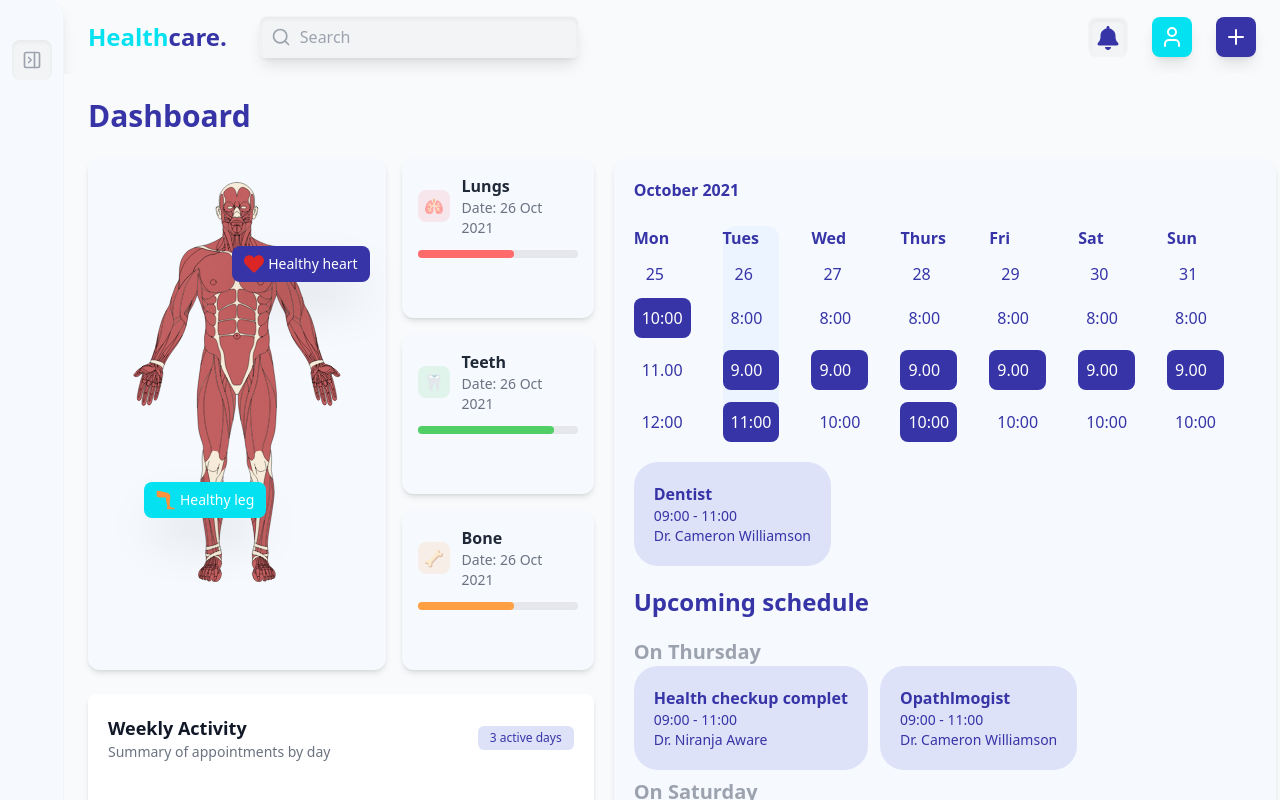
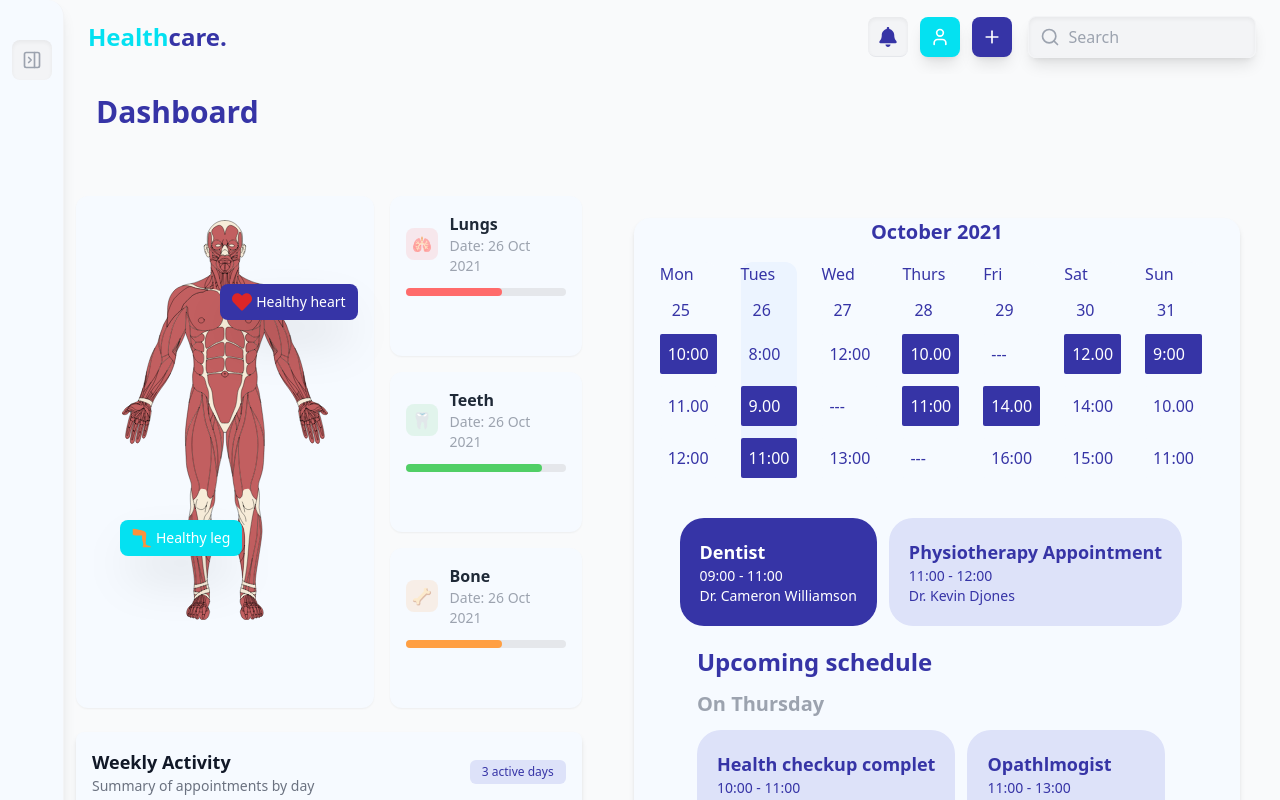
Before and after one commit to niranjan-aware/FitPeo, a React (Vite) app: page / in a window 1280 px wide. Shown: the top 800 px of the page. Built offline with nearby package versions, Linux system fonts and the light colour scheme.

Commit message:
completed

```diff
--- a/src/App.jsx
+++ b/src/App.jsx
@@ -9,7 +9,15 @@ export default function App() {
 
   return (
     <div className="main flex flex-row   bg-gray-50 ">
-      <Sidebar isOpen = {sidebarOpen} setIsOpen = {setSidebarOpen} />
+      <Sidebar isOpen={sidebarOpen} setIsOpen={setSidebarOpen} />
+
+  {sidebarOpen && (
+    <div
+      onClick={() => setSidebarOpen(false)}
+      className="fixed inset-0 bg-black/70 z-30 md:hidden"
+    />
+  )}
+
       <div className=" flex-1 flex flex-col overflow-hidden">
         <Header />
         <DashboardMainContent />
--- a/src/components/ActivityFeed.jsx
+++ b/src/components/ActivityFeed.jsx
@@ -15,8 +15,8 @@ export default function ActivityFeed() {
   const highestValue = Math.max(...weeklyStats.map((entry) => entry.count));
 
   return (
-    <div className=" bar-graph-container p-5 bg-white shadow-md rounded-lg">
-      <div className="flex justify-between items-center mb-6">
+    <div className=" bar-graph-container lg:p-4 md:p-3 sm:p-3 xs:p-4 bg-[#f6faff] shadow-md rounded-lg">
+      <div className="flex justify-between items-center lg:mb-6 md:mb-2">
         <div>
           <h3 className="title text-lg font-semibold text-gray-900">Weekly Activity</h3>
           <p className="description text-sm text-gray-500">Summary of appointments by day</p>
--- a/src/components/AnatomySection.jsx
+++ b/src/components/AnatomySection.jsx
@@ -5,15 +5,15 @@ import human from '../assets/View=Anterior, Dissection=Outer Muscles, Color=Yes.
 
 export default function AnatomySection() {
   return (
-    <div className="main-human-container bg-[#f6faff] rounded-xl p-6 shadow-md  transform transition-transform duration-300 hover:scale-95">
-      <div className="main-svg relative flex items-center justify-center ">
-        <img src={human} alt="human muscular body" className="human w-80  h-[400px]" />
-        <div className="health-indicator-heart flex flex-row absolute top-16 -right-2 rounded-lg text-white bg-[#3634a6] text-sm items-center px-3 py-2 space-x-1 hover:animate-bounce hover:duration-1000 shadow-2xl">
-          <FaHeart className='w-5 h-5 text-red-600'/>
-          <span>Healthy heart</span>
+    <div className="main-human-container bg-[#f6faff] rounded-xl lg:p-6 md:p-3  shadow-md xs:shadow-sm  transform transition-transform duration-300 hover:scale-95">
+      <div className="main-svg relative flex items-center justify-center w-full">
+        <img src={human} alt="human muscular body" className="human max-w-full h-auto object-contain lg:w-80 md:w-64 lg:h-[400px] md:h-[300px] sm:w-80 sm:h-64 xs:w-64 xs:h-64" />
+        <div className="health-indicator-heart flex flex-row absolute md:top-16  md:-right-2 sm:right-4 sm:top-12 xs:top-10 xs:right-10 xs:rounded-md xl:rounded-lg  text-white bg-[#3634a6] lg:text-sm md:text-xs xs:text-xs items-center lg:px-3 lg:py-2 md:px-1 md:py-1 space-x-1 hover:animate-bounce hover:duration-1000 shadow-2xl ">
+          <FaHeart className='lg:w-5 lg:h-5 md:w-3 md:h-3 xs:w-5 xs:h-5 text-red-600'/>
+          <span className=''>Healthy heart</span>
         </div>
-        <div className="health-indicator-leg flex flex-row absolute bottom-16 left-8 rounded-lg text-white bg-[#04e1f1] text-sm items-center px-3 py-2 space-x-1 hover:animate-bounce hover:duration-1000 shadow-2xl ">
-          <GiLeg className='w-5 h-5 text-orange-400'/>
+        <div className="health-indicator-leg flex flex-row absolute bottom-16 xl:left-5 xs:left-16 lg:left-4 md:left-8 sm:left-10 xs:rounded-md xl:rounded-lg text-white bg-[#04e1f1] lg:text-sm md:text-xs xs:text-xs  items-center lg:px-3 lg:py-2 md:px-1 sm:px-1 sm:py-1 md:py-1 space-x-1 hover:animate-bounce hover:duration-1000 shadow-2xl ">
+          <GiLeg className='lg:w-5 lg:h-5 md:w-3 md:h-3  text-orange-400'/>
           <span>Healthy leg</span>
         </div>
       </div>
--- a/src/components/CalendarView.jsx
+++ b/src/components/CalendarView.jsx
@@ -12,49 +12,49 @@ const calendarData = {
     {id: "Tues", day: "Tues", date: "26", apointments : [
       {time:"8:00",isScheduled:false,appt_details:{}},
       {time:"9.00",isScheduled:true,appt_details:{title:"Dentist", start_time:"09:00", end_time:"11:00", desc:"Dr. Cameron Williamson"}},
-      {time:"11:00",isScheduled:true,appt_details:{title:"Physiotherapy Appointment", start_time:"09:00", end_time:"11:00", desc:"Dr. Kevin Djones"}},]},
+      {time:"11:00",isScheduled:true,appt_details:{title:"Physiotherapy Appointment", start_time:"11:00", end_time:"12:00", desc:"Dr. Kevin Djones"}},]},
     {id: "wed", day: "Wed", date: "27", apointments : [
-      {time:"8:00",isScheduled:false,appt_details:{}},
-      {time:"9.00",isScheduled:true,appt_details:{title:"Dentist", start_time:"09:00", end_time:"11:00", desc:"Dr. Cameron Williamson"}},
-      {time:"10:00",isScheduled:false,appt_details:{}},
+      {time:"12:00",isScheduled:false,appt_details:{}},
+      {time:"---",isScheduled:false,appt_details:{}},
+      {time:"13:00",isScheduled:false,appt_details:{}},
     ]},
     {id: "thurs", day: "Thurs", date: "28", apointments : [
-      {time:"8:00",isScheduled:false,appt_details:{}},
-      {time:"9.00",isScheduled:true,appt_details:{title:"Health checkup complet", start_time:"09:00", end_time:"11:00", desc:"Dr. Niranja Aware"}},
-      {time:"10:00",isScheduled:true,appt_details:{title:"Opathlmogist", start_time:"09:00", end_time:"11:00", desc:"Dr. Cameron Williamson"}},
+      {time:"10.00",isScheduled:true,appt_details:{title:"Health checkup complet", start_time:"10:00", end_time:"11:00", desc:"Dr. Niranja Aware"}},
+      {time:"11:00",isScheduled:true,appt_details:{title:"Opathlmogist", start_time:"11:00", end_time:"13:00", desc:"Dr. Cameron Williamson"}},
+      {time:"---",isScheduled:false,appt_details:{}},
     ]},
     {id: "fri", day: "Fri", date: "29", apointments : [
-      {time:"8:00",isScheduled:false,appt_details:{}},
-      {time:"9.00",isScheduled:true,appt_details:{title:"Health checkup complete", start_time:"09:00", end_time:"11:00", desc:"Dr. Niranja Aware"}},
-      {time:"10:00",isScheduled:false,appt_details:{title:"Opathlmogist", start_time:"09:00", end_time:"11:00", desc:"Dr. Cameron Williamson"}},
+      {time:"---",isScheduled:false,appt_details:{}},
+      {time:"14.00",isScheduled:true,appt_details:{title:"Health checkup complete", start_time:"14:00", end_time:"15:00", desc:"Dr. Niranja Aware"}},
+      {time:"16:00",isScheduled:false,appt_details:{title:"Opathlmogist", start_time:"16:00", end_time:"18:00", desc:"Dr. Cameron Williamson"}},
     ]},
     {id: "sat", day: "Sat", date: "30", apointments : [
-      {time:"8:00",isScheduled:false,appt_details:{}},
-      {time:"9.00",isScheduled:true,appt_details:{title:"Cardiologist", start_time:"09:00", end_time:"11:00", desc:"Dr. Cameron Williamson"}},
-      {time:"10:00",isScheduled:false,appt_details:{title:"Neurologist", start_time:"09:00", end_time:"11:00", desc:"Dr. Cameron Williamson"}},
+      {time:"12.00",isScheduled:true,appt_details:{title:"Cardiologist", start_time:"12:00", end_time:"14:00", desc:"Dr. Cameron Williamson"}},
+      {time:"14:00",isScheduled:false,appt_details:{}},
+      {time:"15:00",isScheduled:false,appt_details:{title:"Neurologist", start_time:"09:00", end_time:"11:00", desc:"Dr. Cameron Williamson"}},
     ]},
     {id: "sun", day: "Sun", date: "31", apointments : [
-      {time:"8:00",isScheduled:false,appt_details:{}},
-      {time:"9.00",isScheduled:true,appt_details:{title:"Dentist", start_time:"09:00", end_time:"11:00", desc:"Dr. Cameron Williamson"}},
-      {time:"10:00",isScheduled:false,appt_details:{}},
+      {time:"9:00",isScheduled:true,appt_details:{title:"Dentist", start_time:"09:00", end_time:"11:00", desc:"Dr. Cameron Williamson"}},
+      {time:"10.00",isScheduled:false,appt_details:{}},
+      {time:"11:00",isScheduled:false,appt_details:{}},
     ]}
   ]
 };
 
 export default function CalendarView() {
   return (
-    <div className="container text-[#3634a6] ml-5 shadow-md rounded-2xl p-5 bg-[#f6faff] flex flex-col">
-    <div className="month-title font-bold pb-6">{calendarData.month}</div>
-    <div className='calender flex flex-row gap-x-5 '>
+    <div className="container  text-[#3634a6]  shadow-md rounded-2xl  xl:px-5 lg:px-2 md:px-2 sm:px-8 xs:px-3  bg-[#f6faff] flex items-center flex-col md:ml-3 sm:ml-0 xs:ml-0 ">
+    <div className="month-title font-bold text-xl pb-4 ">{calendarData.month}</div>
+    <div className='calender flex flex-row xl:gap-x-3 lg:gap-x-0  md:gap-x-1 sm:gap-x-8  xs:gap-x-2'>
 
       {calendarData.days.map((item)=>{
         return(
-          <div key={item.id} className={`day flex flex-col gap-y-3 ${item.day === "Tues" ? 'bg-[#ecf4ff]' : 'bg-[#f6faff]'}  rounded-xl mr-3`}>
-            <h3 className="day font-semibold ">{item.day}</h3>
+          <div key={item.id} className={`day lg:text-base md:text-xs xs:text-xs flex flex-col lg:gap-y-3 md:gap-y-2 sm:gap-y-3 xs:gap-y-3 ${item.day === "Tues" ? 'bg-[#ecf4ff]' : 'bg-[#f6faff]'}  rounded-xl lg:mr-3`}>
+            <h3 className="day font-semibold xs:font-medium">{item.day}</h3>
             <h1 className='date ml-3'>{item.date}</h1>
             {item.apointments.map((apt)=>{
               return (
-                <div className={`time p-2 items-center rounded-lg ${apt.isScheduled ? 'bg-[#3634a6] text-white' : item.day === "Tues" ? 'bg-[#ecf4ff]' : 'bg-[#f6faff]'}` }>
+                <div className={`time lg:p-2 md:p-1 xs:p-0 items-center rounded-lg xs:rounded-sm ${apt.isScheduled ? 'bg-[#3634a6] text-white' : item.day === "Tues" ? 'bg-[#ecf4ff]' : 'bg-[#f6faff]'}` }>
                   <h3 key={apt.time} className="timings">{apt.time}</h3>
                 </div>
               )
@@ -64,10 +64,10 @@ export default function CalendarView() {
         );
       })}
     </div>
-    <div className="todays-schedule pt-5">
+    <div className="todays-schedule mt-10">
      <div className="card flex flex-row">
        {
-        calendarData.days.find(day => day.day === "Wed")?.apointments.map((apt, index)=>{
+        calendarData.days.find(day => day.day === "Tues")?.apointments.map((apt, index)=>{
           return(
              <div key={index} className="mb-2">
         {apt.isScheduled && (
@@ -85,9 +85,9 @@ export default function CalendarView() {
      </div>
     </div>
     <div className="upcoming-schedule ">
-      <h1 className='text-2xl font-semibold text-[#3634a6] pt-3 pb-5'>Upcoming schedule </h1>
-      <div className="day-title text-xl font-semibold text-gray-400">
-        <h1 className=''>On Thursday</h1>
+      <h1 className='lg:text-2xl sm:text-xl md:text-xl font-semibold text-[#3634a6] pt-3 lg:pb-3 sm:pb-1 md:pb-1 xs:pb-1'>Upcoming schedule </h1>
+      <div className="day-title lg:text-xl md:text-base sm:text-base lg:pb-3 sm:pb-2 md:pb-1 xs:pb-3 font-semibold text-gray-400">
+        <h1 className=' '>On Thursday</h1>
       </div>
       <div className="cards flex flex-row">
         {
@@ -107,7 +107,7 @@ export default function CalendarView() {
         })
       }
       </div>
-      <div className="day-title text-xl font-semibold text-gray-400">
+      <div className="day-title lg:text-xl md:text-base sm:text-base lg:pb-3 md:pb-1 sm:pb-2 xs:pb-3 font-semibold text-gray-400">
         <h1 className=''>On Saturday</h1>
       </div>
      <div className="card flex flex-row">
--- a/src/components/DashboardMainContent.jsx
+++ b/src/components/DashboardMainContent.jsx
@@ -7,20 +7,20 @@ import CalendarView from './CalendarView'
 
 export default function DashboardMainContent() {
   return (
-    <main className="main-dashboard flex-1 p-6 bg-gray-50">
-      <div className="mb-6">
+    <main className="main-dashboard flex-1 mx-3 bg-gray-50">
+      <div className="p-5">
         <h1 className="text-3xl font-bold text-[#3634a6]">Dashboard</h1>
       </div>
 
-      <div className="flex flex-row">
-        <div className=" left-section flex flex-col space-y-6">
-          <div className="flex flex-row gap-4">
+      <div className="flex flex-col md:flex-row items-center justify-evenly sm:space-y-7">
+        <div className=" left-section flex flex-col space-y-6 ">
+          <div className="flex xs:flex-col sm:flex-row lg:gap-x-2 xl:gap-4 sm:gap-x-14  md:gap-4 xs:gap-y-5 gap-y-0">
             <AnatomySection />
           <HealthStatusCards />
           </div>
           <ActivityFeed />
         </div>
-        <div className="right-section flex flex-col space-y-6">
+        <div className="right-section xs:mt-5 mt-0 xs:p-10">
           <CalendarView />
 
         </div>
--- a/src/components/Header.jsx
+++ b/src/components/Header.jsx
@@ -1,36 +1,36 @@
 import React from "react";
 import { FaBell } from "react-icons/fa6";
-
 import { Search, User, Plus } from "lucide-react";
 
 export default function Header() {
   return (
-    <header className="flex flex-row items-center justify-between w-full px-6 py-4 ">
-      <div className="flex items-center space-x-8">
+    <header className="w-full px-6 py-4 flex flex-col gap-4 md:flex-row md:items-center md:justify-between">
+      <div className="w-full flex items-center justify-between">
         <h1 className="text-2xl font-bold text-[#04e1f1]">
-          Health<span className="text-[#3634a6]">care.</span>{" "}
+          Health<span className="text-[#3634a6]">care.</span>
         </h1>
-        <div className="relative shadow-lg rounded-lg">
-          <Search className="input absolute left-3 top-1/2 transform -translate-y-1/2 text-gray-400 w-5 h-5" />
+        <div className="flex items-center gap-3">
+          <button className="w-10 h-10 bg-gray-100 border-b shadow-inner flex justify-center items-center rounded-lg text-[#3634a6] hover:text-white hover:bg-[#3634a6] transition-colors duration-500">
+            <FaBell className="w-5 h-5" />
+          </button>
+          <button className="w-10 h-10 bg-[#04e1f1] hover:bg-gray-50 text-white hover:text-[#04e1f1] flex items-center justify-center rounded-lg shadow-lg transition-colors duration-500 hover:border hover:shadow-inner">
+            <User className="w-5 h-5" />
+          </button>
+          <button className="w-10 h-10 bg-[#3634a6] hover:bg-gray-50 text-white hover:text-[#3634a6] flex items-center justify-center rounded-lg shadow-lg transition-colors duration-500 hover:border hover:shadow-inner">
+            <Plus className="w-5 h-5" />
+          </button>
+        </div>
+      </div>
+      <div className="w-full md:w-auto">
+        <div className="relative w-full max-w-md mx-auto md:mx-0 shadow-lg rounded-lg">
+          <Search className="absolute left-3 top-1/2 -translate-y-1/2 text-gray-400 w-5 h-5" />
           <input
             type="text"
             placeholder="Search"
-            className="pl-10 pr-4 py-2 bg-gray-100 border border-gray-100  shadow-inner rounded-lg w-80 focus:outline-none focus:ring-1 focus:ring-teal-200  "
+            className="pl-10 pr-4 py-2 bg-gray-100 border border-gray-100 shadow-inner rounded-lg w-full focus:outline-none focus:ring-1 focus:ring-teal-200"
           />
         </div>
-
       </div>
-      <div className="btns flex items-center space-x-6">
-          <button className="bell w-10 h-10 bg-gray-100 border-b shadow-inner flex justify-center items-center rounded-lg text-[#3634a6] hover:text-white hover:bg-[#3634a6] duration-1000 transition-colors ease-in-out border-[2px] border-gray-100 ">
-            <FaBell className="input right-3 top-1/2 w-6 h-6 " />
-          </button>
-          <button className="profile w-10 h-10 bg-[#04e1f1] hover:bg-gray-50 text-white hover:text-[#04e1f1] flex items-center justify-center rounded-lg shadow-lg duration-1000 transition-colors ease-in-out hover:border-[1px] hover:shadow-inner hoverborder-gray-100">
-            <User className=" w-6 h-6 " />
-          </button>
-          <button className="add w-10 h-10 bg-[#3634a6] hover:bg-gray-50 text-white hover:text-[#3634a6] flex items-center justify-center rounded-lg shadow-lg duration-1000 transition-colors ease-in-out hover:border-[1px] hover:shadow-inner hover:border-gray-100">
-            <Plus className="w-6 h-6 " />
-          </button>
-        </div>
     </header>
   );
 }
--- a/src/components/HealthStatusCards.jsx
+++ b/src/components/HealthStatusCards.jsx
@@ -7,39 +7,26 @@ const healthData = [
   { id: 'bone', label: 'Bone', date: '26 Oct 2021', status: 'warning', color: '#ff9f43' , logo :'🦴'}
 ];
 
-const card = (item) => {
-  return(
-    <div className="card-contianer  bg-[#f6faff] flex flex-col justify-center">
-      <div className="title flex flex-row justify-center">
-        <h1 className='text-2xl font-bold text-[#3634a6]'>item.label</h1>
-        <img src="" alt={item.label} />
-      </div>
-      <h3 className="date">{item.date}</h3>
-    </div>
-  );
-}
 
 export default function HealthStatusCards() {
   return (
-    <div className="main space-y-4">
+    <div className="main space-y-4 sm:gap-y-2">
       {healthData.map((item) => {
         return (
-          <div key={item.id} className="bg-[#f6faff] rounded-xl p-4 shadow-md w-48 h-40 transform transition-transform duration-300 hover:scale-105">
-          <div className="flex items-center space-x-3 mb-3">
-            <div className={`w-8 h-8 rounded-lg flex items-center justify-center`}
+          <div key={item.id} className="bg-[#f6faff] rounded-xl xl:p-4 lg:p-3 xs:p-4 md:p-1 sm:p-4 shadow-md xs:shadow-sm xl:w-48 xl:h-40 lg:w-40 lg:h-32 md:w-32 md:h-24 sm:h-28 sm:w-36 transform transition-transform duration-300 hover:scale-105">
+          <div className="flex items-center lg:space-x-3 md:space-x-2 sm:space-x-3 xs:space-x-3 lg:mb-3 md:mb-2">
+            <div className={`lg:w-8 lg:h-8 md:w-5 md:h-5 rounded-lg flex items-center justify-center`}
                  style={{backgroundColor: `${item.color}20`}}>
-              {item.id === 'lungs' && <span style={{color: item.color}}>{item.logo}</span>}
-              {item.id === 'teeth' && <span style={{color: item.color}}>{item.logo}</span>}
-              {item.id === 'bone' && <span style={{color: item.color}}>{item.logo}</span>}
+              <span style={{color: item.color}}>{item.logo}</span>
             </div>
             <div>
-              <h3 className="font-semibold text-gray-800">{item.label}</h3>
-              <p className="text-sm text-gray-500">Date: {item.date}</p>
+              <h3 className="lg:font-semibold md:font-medium sm:font-bold xs:font-bold text-gray-800">{item.label}</h3>
+              <p className="lg:text-sm md:text-xs text-gray-400">Date: {item.date}</p>
             </div>
           </div>
-          <div className="w-full bg-gray-200 rounded-full h-2">
+          <div className="w-full bg-gray-200 rounded-full lg:h-2 md:h-1">
             <div
-              className="h-2 rounded-full"
+              className="lg:h-2 md:h-1 rounded-full"
               style={{
                 backgroundColor: item.color,
                 width: item.status === 'good' ? '85%' : '60%'
--- a/src/components/Sidebar.jsx
+++ b/src/components/Sidebar.jsx
@@ -24,7 +24,7 @@ const sideBarData = [
 export default function Sidebar({isOpen, setIsOpen}) {
   const [isSideBarOpen, setIsSideBarOpen] = useState(true);
   return (
-    <aside className={`${isOpen ? 'w-64' : 'w-16'} bg-[#f6faff] border-r  border-gray-100 shadow-lg rounded-r-2xl  transition-all duration-500 `}>
+    <aside className={`${isOpen ? 'w-64 ' : 'w-16'} z-50   top-0 left-0 bg-[#f6faff] border-r  border-gray-100 shadow-lg rounded-r-2xl  transition-all duration-500 `}>
       <div className="sidebar-header flex items-center justify-between w-full  pt-10 pb-5">
         {isOpen && <h2 className="text-sm font-semibold text-gray-400 uppercase tracking-wide ml-10">
           General
--- a/src/components/SimpleAppointmentCard.jsx
+++ b/src/components/SimpleAppointmentCard.jsx
@@ -2,12 +2,12 @@ import React from 'react'
 
 export default function SimpleAppointmentCard({title, startTime, endTime, description}) {
   return (
-    <div className='appointment-card bg-[#dde2f9] rounded-3xl p-5 mr-3'>
+    <div className={`appointment-card md:rounded-2xl lg:rounded-3xl sm:rounded-xl md:p-2 sm:p-5 md:mr-2 lg:p-5 lg:mr-3 sm:mr-3 xs:mr-3 xs:rounded-xl xs:p-3 ${startTime === "09:00" ? 'bg-[#3634a6] text-white' : 'bg-[#dde2f9]'}`}>
       <div className="title flex flex-row">
-        <h1 className=" font-semibold">{title}</h1>
+        <h1 className="md:text-sm lg:text-lg font-semibold">{title}</h1>
         <span className="logo">{}</span>
       </div>
-      <h3 className="timing text-sm">{startTime} - {endTime}</h3>
+      <h3 className="timing lg:text-sm md:text-xs">{startTime} - {endTime}</h3>
       <h3 className="doctor-name text-sm">{description}</h3>
     </div>
   )
--- a/src/components/UpcomingSchedule.jsx
+++ /dev/null
@@ -1,7 +0,0 @@
-import React from 'react'
-
-export default function UpcomingSchedule() {
-  return (
-    <div>UpcomingSchedule</div>
-  )
-}
--- a/tailwind.config.js
+++ b/tailwind.config.js
@@ -4,7 +4,27 @@ export default {
     "./src/**/*.{js,ts,jsx,tsx}",
   ],
   theme: {
-    extend: {},
+    extend: {
+      colors:{
+        'primaryIndigo': '',
+        'secondaryIndigo': '',
+        'bgIndigo': '',
+        'primaryTeal': '',
+      },
+    },
+    screens: {
+      'xs':'300px',
+
+      'sm': '640px',
+
+      'md': '768px',
+
+      'lg': '1024px',
+
+      'xl': '1280px',
+
+      '2xl': '1536px',
+    },
   },
   plugins: [],
 }
```
